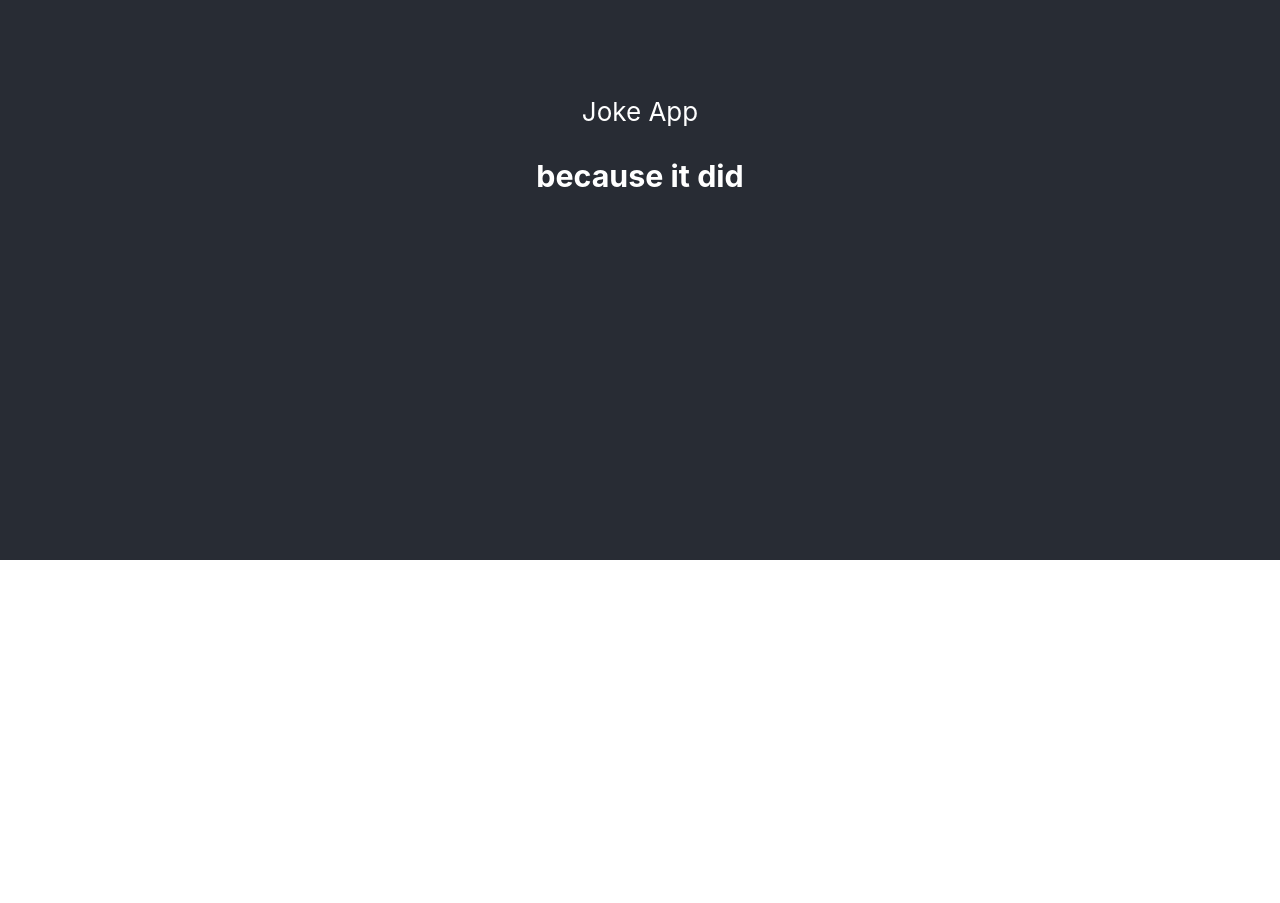
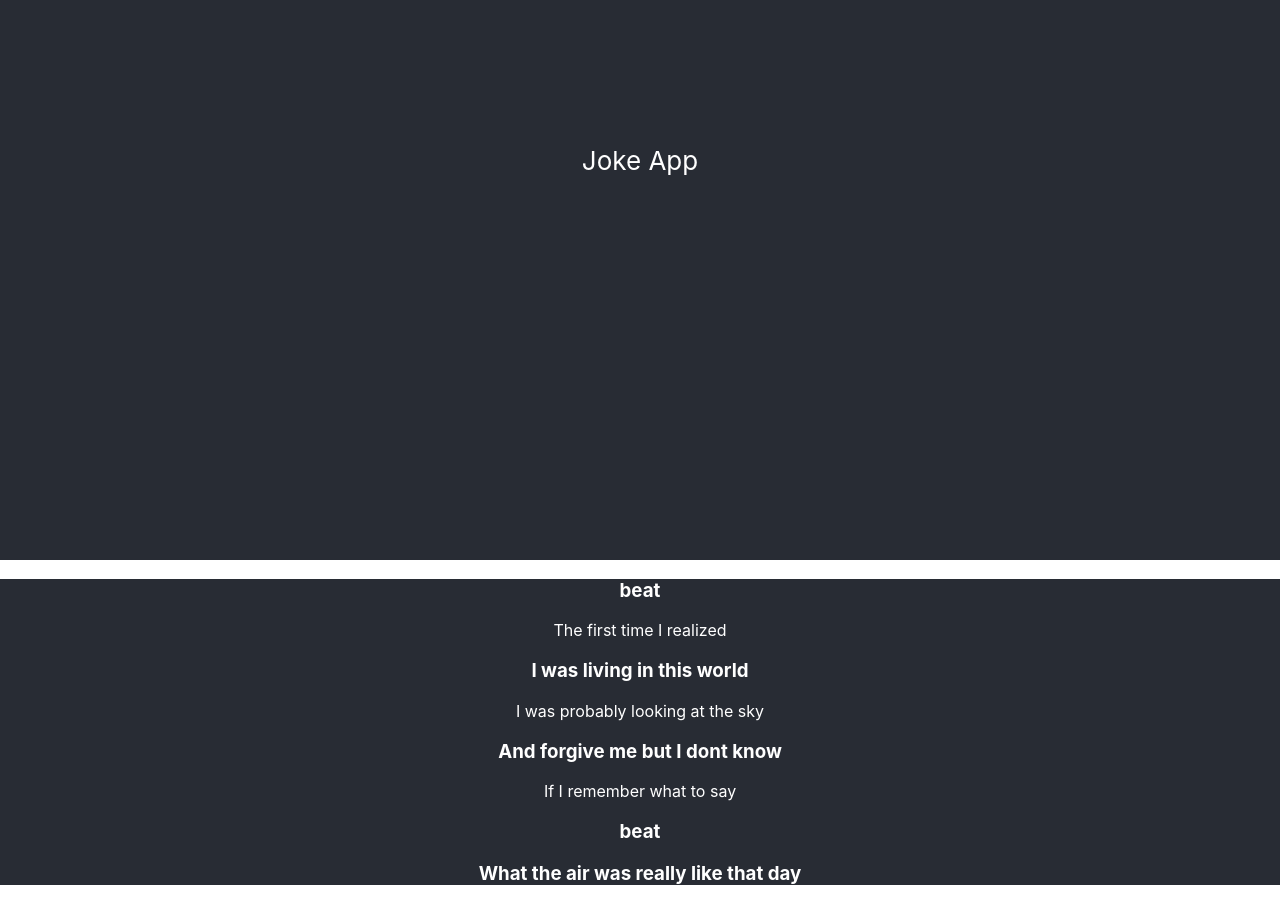
Before and after one commit to imran-kkz/react-canvas, a React (Create React App) app: page / in a window 1280 px wide. Shown: the part 240-1143 px from the top of the page. Before the commit the page ends 800 px from the top, so only its background shows below. Built offline with nearby package versions, Linux system fonts and the light colour scheme.

Commit message:
repeating component and add if statement for if question is blank

```diff
--- a/src/App.css
+++ b/src/App.css
@@ -11,6 +11,11 @@
   .App-logo {
     animation: App-logo-spin infinite 20s linear;
   }
+}
+
+.Joke {
+  background-color: #282c34;
+  color: white;
 }
 
 .App-header {
--- a/src/App.js
+++ b/src/App.js
@@ -6,11 +6,29 @@ function App() {
     <div className="App">
       <header className="App-header">
         Joke App
+      </header>
+      <div className="Joke">
         <JokeApp
           joke={{
             question:"",
-            joke:"because it did"}}/>
-      </header>
+            joke:"beat"}}/>
+        <JokeApp
+          joke={{
+            question:"The first time I realized",
+            joke:"I was living in this world"}}/>
+        <JokeApp
+          joke={{
+            question:"I was probably looking at the sky",
+            joke:"And forgive me but I dont know"}}/>
+        <JokeApp
+          joke={{
+            question:"If I remember what to say",
+            joke:"beat"}}/>
+        <JokeApp
+          joke={{
+            question:"",
+            joke:"What the air was really like that day"}}/>
+      </div>
     </div>
   );
 }
```
